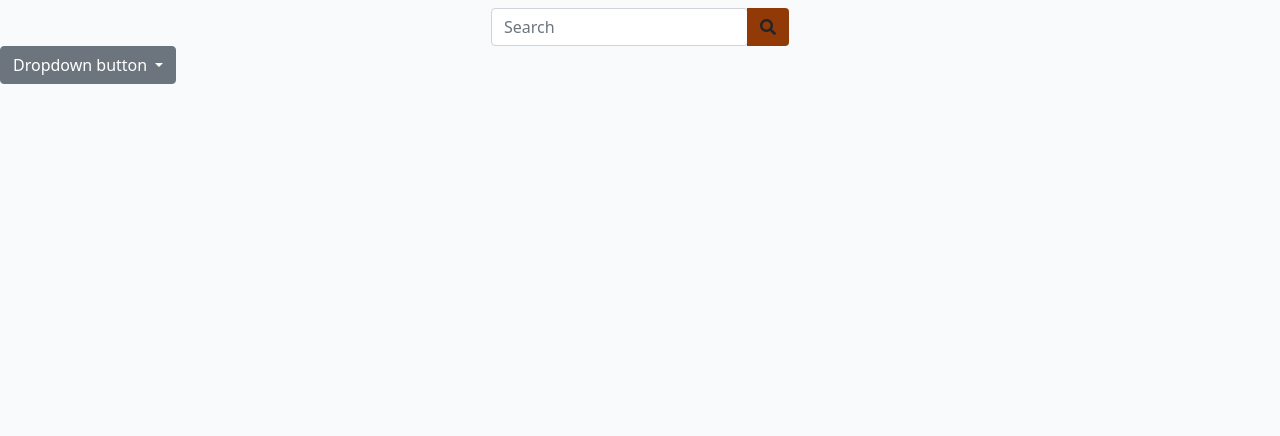
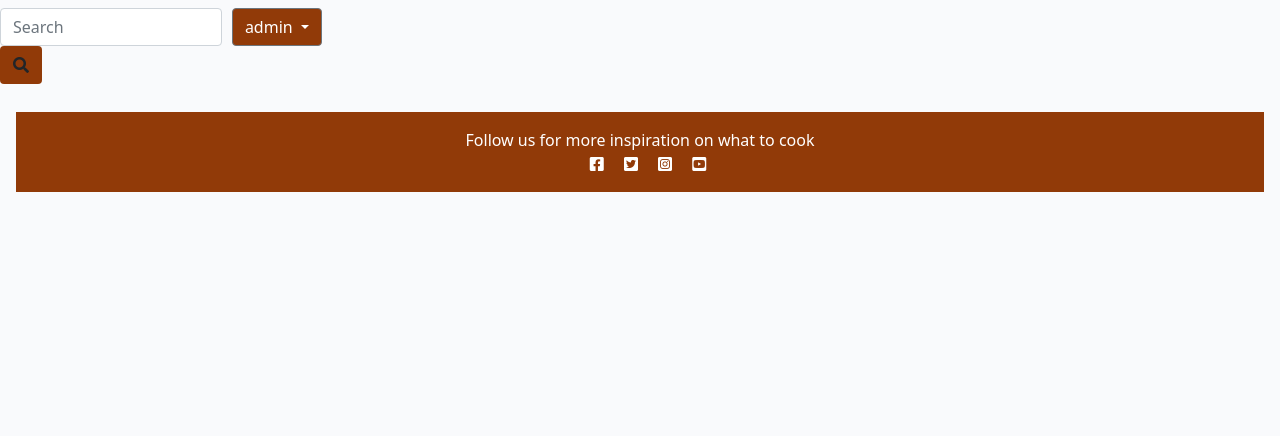
Before and after one commit to jaitungodhani/Recipe_Django_app, a Django app: page / in a window 1280 px wide. Shown: the part 60-496 px from the top of the page. Run offline with Django 3.2, Linux system fonts and the light colour scheme; data that the repository does not hold is empty; some libraries are stand-ins or nearby versions.

Commit message:
create dropdown

```diff
--- a/foodstar/settings.py
+++ b/foodstar/settings.py
@@ -32,7 +32,7 @@ SECRET_KEY = os.environ.get('SECRET_KEY')
 # SECURITY WARNING: don't run with debug turned on in production!
 DEBUG = True
 
-ALLOWED_HOSTS = ['recipedjango.herokuapp.com', 'localhost','127.0.0.1','192.168.1.5']
+ALLOWED_HOSTS = ['recipedjango.herokuapp.com', 'localhost','127.0.0.1','192.168.0.104']
 
 
 # Application definition
--- a/recipes/views.py
+++ b/recipes/views.py
@@ -8,7 +8,9 @@ from django.views.generic import CreateView, DeleteView, UpdateView,ListView
 from django.urls import reverse_lazy
 from django.contrib.auth.mixins import LoginRequiredMixin
 from django.contrib import messages
+from django.contrib.auth import get_user_model
 
+user=get_user_model()
 
 class PostList(generic.ListView):
     model = Post
@@ -23,7 +25,9 @@ class PostList(generic.ListView):
 
     def get_context_data(self, **kwargs):
         search=self.request.GET.get("search") if self.request.GET.get("search") != None else ''
+        all_user=user.objects.all()
         kwargs["search"]=search
+        kwargs["all_user"]=all_user
         return super().get_context_data(**kwargs)
 
 
--- a/static/css/style.css
+++ b/static/css/style.css
@@ -214,5 +214,12 @@ body {
 
 .bg-card{
     background-color: #f5f2f2;
+}
 
+.inpgrp {
+    position: relative;
+    display: flex;
+    flex-wrap: wrap;
+    align-items: stretch;
+    margin-right: 10px;
 }
--- a/templates/index.html
+++ b/templates/index.html
@@ -1,26 +1,27 @@
 {% extends "base.html" %}
 
 {% block content %}
-<div class="">
-    <form class="input-group justify-content-center mt-2" method="GET" action="{% url 'home' %}">
+<div class="d-flex flex-row bd-highlight justify-content-center mb-3">
+    <form class="mt-2 inpgrp" method="GET" action="{% url 'home' %}">
         <div class="form-outline">
         <input id="search-input" type="search" name="search" placeholder="Search" class="form-control" value="{{search}}"/>
         </div>
         <button id="search-button" type="submit" class="btn dark-bg">
-        <i class="fas fa-search"></i>
+            <i class="fas fa-search"></i>
         </button>
     </form>
-    <div class="dropdown">
-        <button class="btn btn-secondary dropdown-toggle" type="button" id="dropdownMenuButton" data-toggle="dropdown" aria-haspopup="true" aria-expanded="false">
-            Dropdown button
+    <div class="dropdown mt-2 mr-2">
+        <button class="btn btn-secondary dropdown-toggle dark-bg" type="button" id="dropdownMenuButton1" data-bs-toggle="dropdown" aria-expanded="false">
+          admin
         </button>
-        <div class="dropdown-menu" aria-labelledby="dropdownMenuButton">
-            <a class="dropdown-item" href="#">Action</a>
-            <a class="dropdown-item" href="#">Another action</a>
-            <a class="dropdown-item" href="#">Something else here</a>
-        </div>
+        <ul class="dropdown-menu" aria-labelledby="dropdownMenuButton1">
+            <li><a class="dropdown-item" href="#">Select Chef</li>
+            {% for chef in all_user %}
+                <li><a class="dropdown-item" href="#">{{chef.username}}</a></li>
+            {% endfor %}
+        </ul>
     </div>
-</div>
+    </div>
 <div class="container-fluid">
     <div class="row">
         {% for post in post_list %}
```
